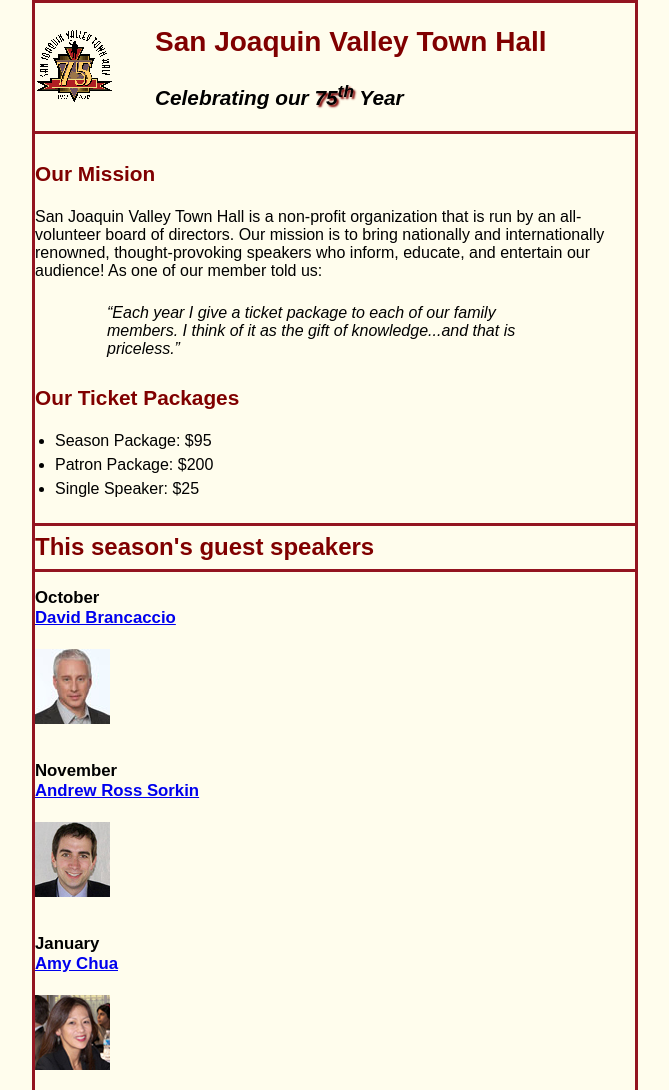
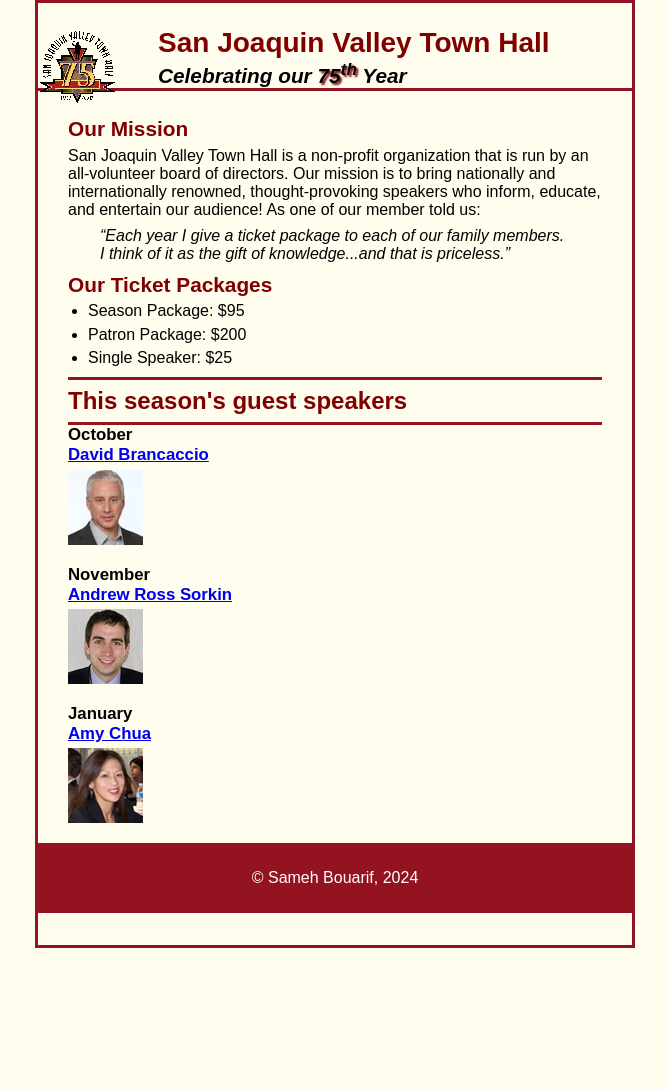
Before and after one commit to sbouarif/A07, a plain HTML site: page index.html in a window 1280 px wide. Shown: the top 1090 px of the page, without its empty margins (305-974 px from the left). After the commit the page ends 948 px from the top, so only its background shows below. Drawn offline with Linux system fonts and the light colour scheme.

Commit message:
Update index.html

```diff
--- a/index.html
+++ b/index.html
@@ -6,6 +6,14 @@
     <link rel="shortcut icon" href="images/favicon.ico">
     <link rel="stylesheet" href="styles/c5_main.css">
     <style>
+
+        /*Reset Selector*/
+        *{
+            margin: 0;
+            padding: 0;
+            box-sizing: border-box;
+        }
+
         html{
             background-color: #fffded;
         }
@@ -15,16 +23,34 @@
             margin: 0 auto;
             border: 3px solid #931420;
             background-color: #fffded;
+            padding-top: 1.5em;
+            padding-bottom: 2em;
         }
 
         header{
             border-bottom: 3px solid #931420;
         }
 
+        header img {
+            float: left;
+            margin-right: 30px;
+            padding-left: 30px
+            padding-right: 30px;
+        }
+
         h1{
             border-top: 3px solid #931420;
             border-bottom: 3px solid #931420;
             color: #800000;
+        }
+
+        main{
+            padding-left: 30px;
+            padding-right: 30px;
+        }
+
+        blockquote{
+            font-style: italic;
         }
 
         footer{
```
